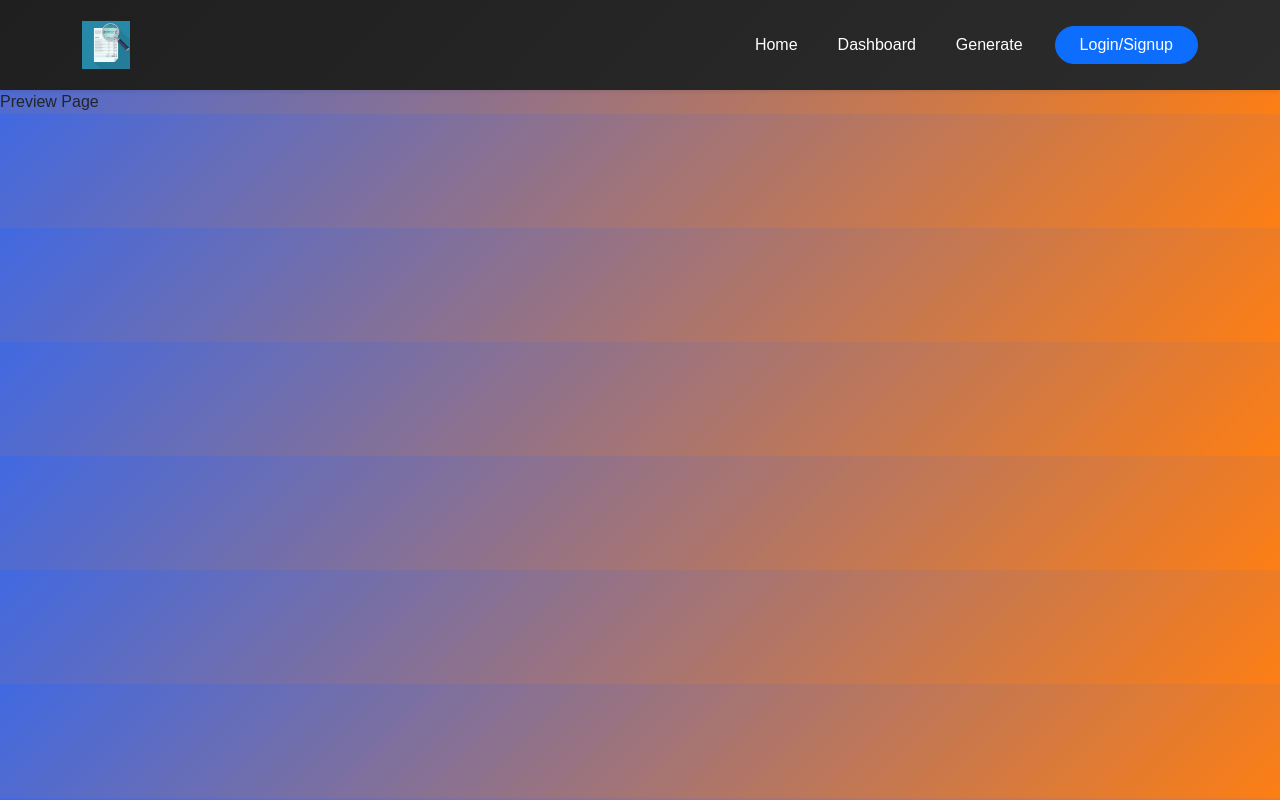
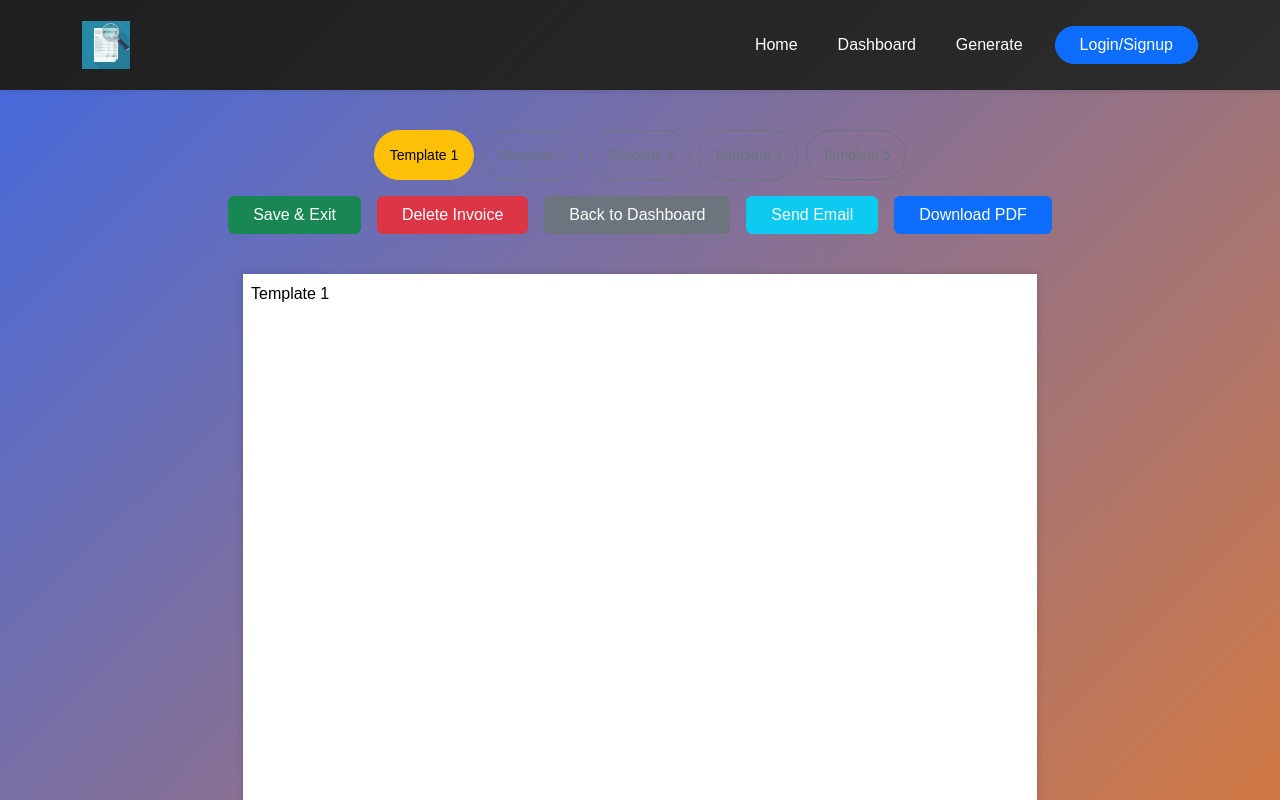
Before and after one commit to Vedant-Pophali/InvoiceGenerator, a React (Vite) app in the folder invoice-generator-client/: page /preview in a window 1280 px wide. Shown: the top 800 px of the page. Built offline with nearby package versions, Linux system fonts and the light colour scheme; a web font is replaced by a local one.

Commit message:
Preview Page Done

```diff
--- /dev/null
+++ b/invoice-generator-client/src/components/InvoicePreview.jsx
@@ -0,0 +1,15 @@
+import { forwardRef } from "react";
+import { formatInvoiceData } from "../util/formatInvoiceData.js";
+import Template1 from "../templates/Template1/Template1.jsx";
+
+const InvoicePreview = forwardRef(({ invoiceData, template }, ref) => {
+    const formattedInvoiceData = formatInvoiceData(invoiceData);
+
+    return (
+        <div ref={ref}className="invoice-preview container px-2 py-2 overflow-x-auto">
+            <Template1 data={formattedInvoiceData} />
+        </div>
+    );
+});
+
+export default InvoicePreview;
--- a/invoice-generator-client/src/components/TemplateGrid.jsx
+++ b/invoice-generator-client/src/components/TemplateGrid.jsx
@@ -1,19 +1,26 @@
-import {templates} from "../assets/assets.js";
+import { templates } from "../assets/assets.js";
 
-const TemplateGrid = ({onTemplateClick}) => {
+const TemplateGrid = ({ onTemplateClick }) => {
     return (
         <div className="row g-3">
-            {templates.map(({id, label, image}) =>(
+            {templates.map(({ id, label, image }) => (
                 <div className="col-12 col-lg-6 d-flex" key={id}>
-                    <div className="border rounded shadow sm overflow-hidden template-hover cursor-pointer"
-                         onClick={() => onTemplateClick(id)}
-                         title={label} >
-                            <img src={image} alt={label} className="w-100" loading="lazy" />
+                    <div
+                        className="border rounded shadow-sm overflow-hidden template-hover cursor-pointer w-100"
+                        onClick={() => {
+                            console.log("Clicked template ID:", id);
+                            onTemplateClick(id);
+                        }}
+                        title={label}
+                        tabIndex={0}
+                    >
+                        <img src={image} alt={label} className="w-100" loading="lazy" />
                         <div className="p-2 text-center fw-medium">{label}</div>
                     </div>
                 </div>
             ))}
         </div>
-    )
-}
+    );
+};
+
 export default TemplateGrid;
--- a/invoice-generator-client/src/index.css
+++ b/invoice-generator-client/src/index.css
@@ -18,3 +18,13 @@
 .invoiceform select:focus{
     box-shadow: none !important;
 }
+.previewpage .invoice-preview{
+    width: 794px;
+    min-height: 1123px;
+    background: #ffffff;
+    color: black;
+    box-shadow: 0 0 8px rgba(0,0,0,0.15);
+    margin: 0;
+    padding: 0;
+    overflow: hidden;
+}
--- a/invoice-generator-client/src/pages/MainPage.jsx
+++ b/invoice-generator-client/src/pages/MainPage.jsx
@@ -1,26 +1,46 @@
-import { useState } from "react";
+import { useState, useContext } from "react";
 import { Pencil } from "lucide-react";
 import InvoiceForm from "../components/InvoiceForm.jsx";
 import TemplateGrid from "../components/TemplateGrid.jsx";
+import { toast } from "react-hot-toast";
+import { useNavigate } from "react-router-dom";
+import { AppContext } from "../context/AppContext.jsx";
 
 const MainPage = () => {
     const [isEditingTitle, setEditingTitle] = useState(false);
-    const [invoiceTitle, setInvoiceTitle] = useState("New Invoice");
-    const [invoiceData, setInvoiceData] = useState({});
+    const navigate = useNavigate();
+    const { invoiceData, setInvoiceData } = useContext(AppContext);
+
     const [selectedTemplate, setSelectedTemplate] = useState(null);
 
     const handleTitleChange = (e) => {
-        const newTitle = e.target.value;
-        setInvoiceTitle(newTitle);
         setInvoiceData((prev) => ({
             ...prev,
-            title: newTitle,
+            title: e.target.value,
         }));
     };
 
     const handleTemplateClick = (templateId) => {
+        if (!invoiceData.items || invoiceData.items.length === 0) {
+            toast.error("Please add at least one item.");
+            return;
+        }
+
+        const hasInvalidItem = invoiceData.items.some(
+            (item) =>
+                item.qty === "" ||
+                item.amount === "" ||
+                isNaN(item.qty) ||
+                isNaN(item.amount)
+        );
+
+        if (hasInvalidItem) {
+            toast.error("Please enter valid Quantity and Rate for all items.");
+            return;
+        }
+
         setSelectedTemplate(templateId);
-        setEditingTitle(false);
+        navigate("/preview");
     };
 
     const handleTitleBlur = () => {
@@ -33,6 +53,7 @@ const MainPage = () => {
             style={{ background: 'linear-gradient(135deg, #1f1f1f 0%, #2c2c2c 100%)' }}
         >
             <div className="container">
+                {/* Title Section */}
                 <div className="bg-white border rounded shadow-sm p-3 mb-4">
                     <div className="d-flex align-items-center">
                         {isEditingTitle ? (
@@ -42,11 +63,11 @@ const MainPage = () => {
                                 autoFocus
                                 onBlur={handleTitleBlur}
                                 onChange={handleTitleChange}
-                                value={invoiceTitle}
+                                value={invoiceData.title}
                             />
                         ) : (
                             <>
-                                <h5 className="mb-0 me-2">{invoiceTitle}</h5>
+                                <h5 className="mb-0 me-2">{invoiceData.title}</h5>
                                 <button
                                     className="btn btn-sm p-0 border-0 bg-transparent"
                                     onClick={() => setEditingTitle(true)}
@@ -58,13 +79,11 @@ const MainPage = () => {
                     </div>
                 </div>
 
+                {/* Form & Templates Section */}
                 <div className="row g-4 align-items-stretch">
                     <div className="col-12 col-lg-6 d-flex">
                         <div className="bg-white border rounded shadow-sm p-4 w-100">
-                            <InvoiceForm
-                                invoiceData={invoiceData}
-                                setInvoiceData={setInvoiceData}
-                            />
+                            <InvoiceForm />
                         </div>
                     </div>
                     <div className="col-12 col-lg-6 d-flex">
--- a/invoice-generator-client/src/pages/PreviewPage.jsx
+++ b/invoice-generator-client/src/pages/PreviewPage.jsx
@@ -1,6 +1,56 @@
+import { useRef, useContext } from "react";
+import { templates } from "../assets/assets.js";
+import { AppContext } from "../context/AppContext.jsx";
+import InvoicePreview from "../components/InvoicePreview.jsx";
+
 const PreviewPage = () => {
+    const { selectedTemplate, invoiceData } = useContext(AppContext); // Correctly used
+
     return (
-        <div>Preview Page</div>
-    )
-}
+        <div className="previewpage container-fluid d-flex flex-column p-3 min-vh-100">
+            {/* Action buttons */}
+            <div className="d-flex flex-column align-items-center m-4 gap-3">
+
+                {/* List of template buttons */}
+                <div className="d-flex gap-2 flex-wrap justify-content-center">
+                    {templates.map(({ id, label }) => (
+                        <button
+                            key={id}
+                            style={{minWidth:"100px",height:"50px"}}
+                            className={`btn btn-sm rounded-pill p-2 ${
+                                selectedTemplate === id ? 'btn-warning' : 'btn-outline-secondary'
+                            }`}
+                        >
+                            {label}
+                        </button>
+                    ))}
+                </div>
+                {/* Action buttons like download/print */}
+                <div className="d-flex flex-wrap justify-content-center gap-3">
+                    <button className="btn btn-success px-4 justify-content-center">
+                        Save & Exit
+                    </button>
+                    <button className="btn btn-danger px-4">
+                        Delete Invoice
+                    </button>
+                    <button className="btn btn-secondary px-4">
+                        Back to Dashboard
+                    </button>
+                    <button className="btn btn-info text-white px-4">
+                        Send Email
+                    </button>
+                    <button className="btn btn-primary px-4 justify-content-center">
+                        Download PDF
+                    </button>
+                </div>
+            </div>
+
+            {/*Display Invoice Preview*/}
+            <div className="flex-grow-1 overflow-auto d-flex justify-content-center align-items-start py-3">
+                <InvoicePreview invoiceData={invoiceData} template={selectedTemplate} />
+            </div>
+        </div>
+    );
+};
+
 export default PreviewPage;
--- /dev/null
+++ b/invoice-generator-client/src/templates/Template1/Template1.jsx
@@ -0,0 +1,7 @@
+import './Template.css';
+const Template1 = ({data}) => {
+    return (
+        <div>Template 1</div>
+    )
+}
+export default Template1;
--- /dev/null
+++ b/invoice-generator-client/src/util/formatInvoiceData.js
@@ -0,0 +1,51 @@
+ export const formatInvoiceData = (invoiceData) => {
+    const {
+        title,
+        company={},
+        invoice = {},
+        account = {},
+        billing = {},
+        shipping = {},
+        tax = 0,
+        notes = "",
+        items = [],
+        logo = ""
+    } = invoiceData || {};
+    const currencySymbol = "₹";
+    const subtotal = items.reduce((acc, item) => acc + (item.qty*item.amount), 0);
+    const taxAmount = subtotal*(tax/100);
+    const total =  taxAmount+subtotal;
+
+    return {
+        title,
+        companyName:company.name,
+        companyAddress:company.address,
+        companyPhone:company.phone,
+        companyLogo:company.logo,
+
+        invoiceNumber:invoice.number,
+        invoiceDate:invoice.date,
+        paymentDate:invoice.dueDate,
+
+        accountName:account.name,
+        bankName:account.bankName,
+        accountNumber:account.number,
+        accountIfscCode:account.accountIfscCode,
+
+        billingName:billing.name,
+        billingAddress:billing.address,
+        billingPhone:billing.phone,
+
+        shippingName:shipping.name,
+        shippingAddress:shipping.address,
+        shippingPhone:shipping.phone,
+
+        currencySymbol,
+        tax,
+        items,
+        notes,
+        subtotal,
+        taxAmount,
+        total
+    }
+}
```
Also changed, not shown: invoice-generator-client/src/templates/Template1/Template.css (added).
